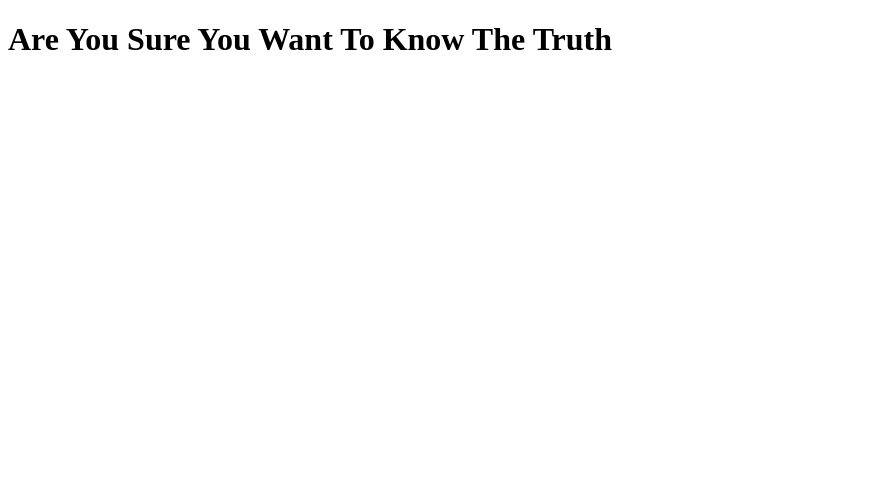
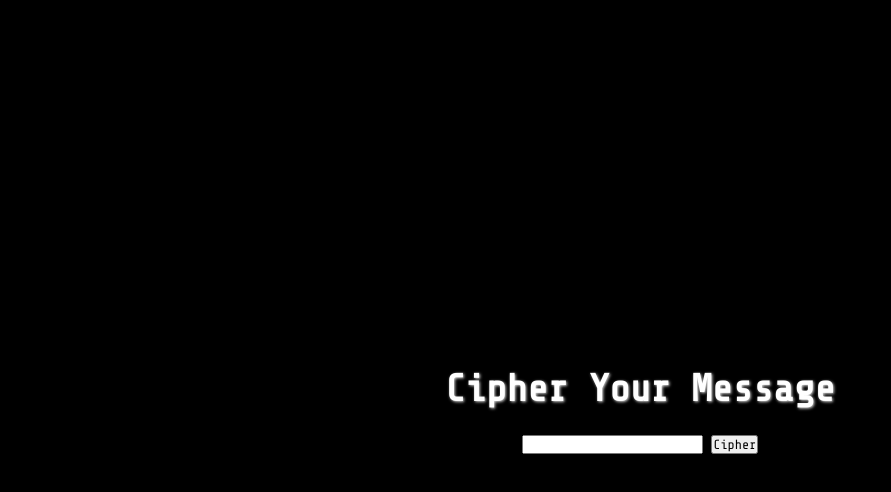
Before and after one commit to jdubcodes/murder-mystery-cipher, a plain HTML site: page index.html in a window 1280 px wide. Shown: the whole page, without its empty margins (0-891 px from the left). Drawn offline with nearby package versions, Linux system fonts and the light colour scheme.

Commit message:
Create inputs, change script.js to run on button click, minor styling

```diff
--- a/app/script.js
+++ b/app/script.js
@@ -1,7 +1,8 @@
 const key = ['A', 'B', 'C', 'D', 'E', 'F', 'G', 'H', 'I', 'J', 'K', 'L', 'M', 'N', 'O', 'P', 'Q', 'R', 'S', 'T', 'U', 'V', 'W', 'X', 'Y', 'Z'];
+let cipherText;
 
 function cipher() {
-    const userInput = prompt('Want to hide something?');
+    const userInput = document.getElementById('ciphertext').value;
     let msgArr = [];
 
     for (i = 0; i < userInput.length; i++) {
@@ -32,9 +33,9 @@ function cipher() {
         }
     }
 
-    let cipher = msgArr.join('');
+    cipherText = msgArr.join('');
     console.log(userInput.toUpperCase());
-    console.log(cipher);
+    document.getElementById('cipheroutput').innerHTML = cipherText;
 }
 
 function decipher() {
@@ -60,6 +61,7 @@ function decipher() {
 
             if (findIndex < 0) {
                 decipherArr.push(' ');
+                letter = userInput.charAt(i).toUp
                 i = i--;
             } else {
                 codedIndex = ((findIndex - 9) + 26) % 26;
@@ -72,3 +74,9 @@ function decipher() {
     let decipher = decipherArr.join('');
     console.log(decipher);
 }
+
+
+document.getElementById('cipherbtn').addEventListener('click', cipher);
+
+// **Possibly add a copy button to easily copy the text**
+// Add code for decipher portion
--- a/app/style.css
+++ b/app/style.css
@@ -1 +1,50 @@
 /* Variables */
+:root {
+--main-font: 'Share Tech Mono', monospace;
+}
+
+/* Boilerplate */
+html {
+    box-sizing: border-box;
+    font-size: 100%;
+    background-color: black;
+    color: white;
+    font-family: var(--main-font);
+}
+
+*,
+*::before,
+*::after {
+    box-sizing: inherit;
+}
+
+* {
+    padding: 0;
+}
+
+body {
+    display: flex;
+    justify-content: center;
+    align-items: center;
+    height: 100vh;
+}
+
+h1 {
+    font-size: 38px;
+    text-shadow: 1px 1px 3px lightgray;
+}
+
+p {
+    font-size: 20px;
+}
+
+#cipherbtn {
+    font-family: var(--main-font);
+}
+
+.container {
+    text-align: center;
+}
+
+/* change size of input box */
+/* resize and style button */
--- a/index.html
+++ b/index.html
@@ -7,10 +7,24 @@
 
         <title>The Cypher</title>
 
-    <link rel="stylesheet" href="style.css" />
-    <script defer src="script.js"></script>
+        <link rel="preconnect" href="https://fonts.googleapis.com">
+        <link rel="preconnect" href="https://fonts.gstatic.com" crossorigin>
+        <link href="https://fonts.googleapis.com/css2?family=Share+Tech+Mono&display=swap" rel="stylesheet">
+
+        <link rel="stylesheet" href="app/style.css" />
+        <script defer src="app/script.js"></script>
     </head>
     <body>
-    <h1>Are You Sure You Want To Know The Truth</h1>
+        <div class="container">
+            <h1>Cipher Your Message</h1>
+            <form class="cipher-box">
+                <label for="cipher"></label>
+                <input type="text" id="ciphertext" name="ciphertext">
+                <input type="button" id="cipherbtn" value="Cipher">
+            </form>
+            <p id="cipheroutput"></p>
+        </div>
     </body>
 </html>
+
+<!-- add elements for decipher portion -->
```
Lines whose indentation alone changed are shown as unchanged.
